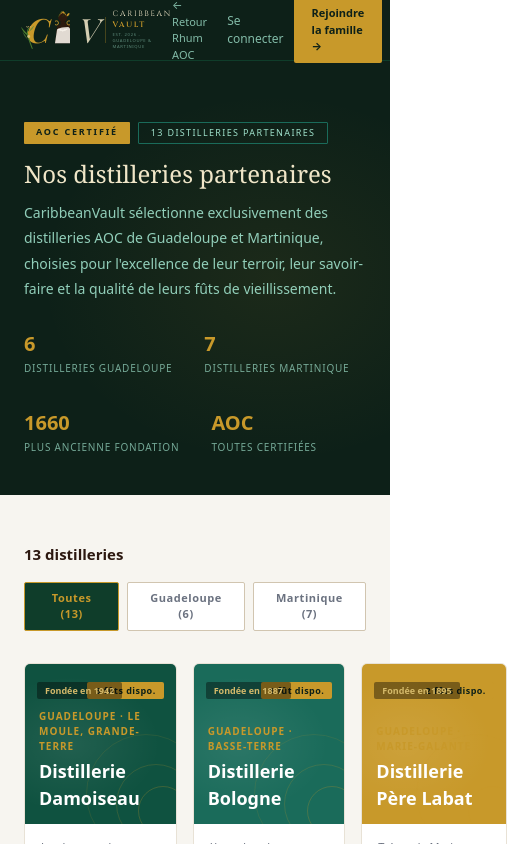
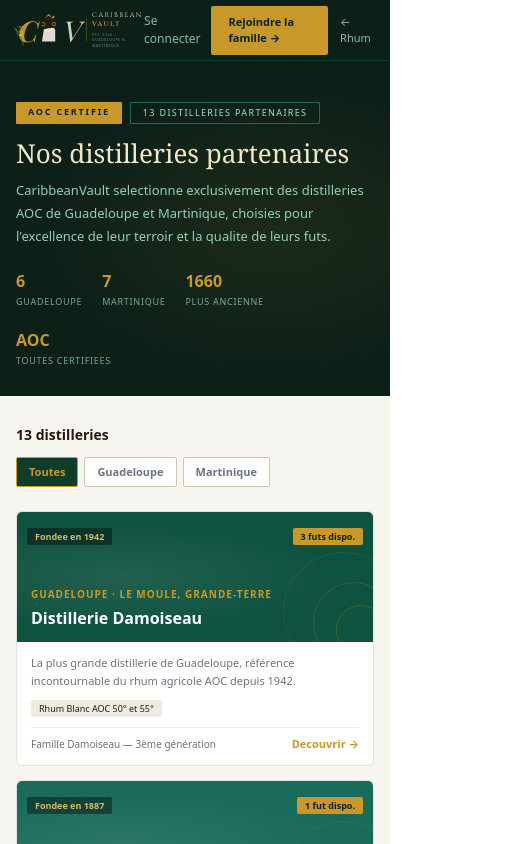
Before and after one commit to Canasuc/caribbeanvault, a Next.js app: page /distilleries in a window 390 px wide. Shown: the top 844 px of the page, 507 px wide, since content can reach past the window. Built offline with nearby package versions, Linux system fonts and the light colour scheme; no server answers.

Commit message:
Responsive mobile distilleries liste

```diff
--- a/src/app/distilleries/page.tsx
+++ b/src/app/distilleries/page.tsx
@@ -6,6 +6,7 @@ import { DISTILLERIES } from "@/lib/distilleries";
 import Footer from "@/components/Footer";
 import { LogoEmeraude } from "@/components/Logo";
 import NavbarAuth from "@/components/NavbarAuth";
+import { useBreakpoint } from "@/hooks/useBreakpoint";
 
 const C = {
   noir:    "#0D2018",
@@ -24,81 +25,95 @@ const C = {
 export default function DistilleriesPage() {
   const [filtre, setFiltre] = useState<"toutes" | "Guadeloupe" | "Martinique">("toutes");
   const [hovered, setHovered] = useState<string | null>(null);
+  const [menuOpen, setMenuOpen] = useState(false);
+  const { isMobile, isTablet } = useBreakpoint();
 
   const filtrees = DISTILLERIES.filter(d =>
     filtre === "toutes" ? true : d.ile === filtre
   );
 
+  const colsGrille = isMobile ? "1fr" : isTablet ? "repeat(2, 1fr)" : "repeat(3, 1fr)";
+
   return (
     <main style={{ fontFamily: "system-ui, -apple-system, sans-serif", background: C.creme, minHeight: "100vh" }}>
 
-      {/* ── NAVBAR ── */}
-      <nav style={{ background: C.noir, borderBottom: `0.5px solid ${C.foret}`, padding: "0 24px", position: "sticky", top: 0, zIndex: 100 }}>
+      {/* NAVBAR */}
+      <nav style={{ background: C.noir, borderBottom: `0.5px solid ${C.foret}`, padding: "0 16px", position: "sticky", top: 0, zIndex: 100 }}>
         <div style={{ maxWidth: "1100px", margin: "0 auto", display: "flex", alignItems: "center", justifyContent: "space-between", height: "60px" }}>
           <Link href="/" style={{ textDecoration: "none" }}>
-  <LogoEmeraude size={0.7} />
+            <LogoEmeraude size={isMobile ? 0.6 : 0.7} />
           </Link>
-<div style={{ display: "flex", gap: "20px", alignItems: "center" }}>
-  <Link href="/rhum" style={{ color: C.menthe, fontSize: "11px", textDecoration: "none", opacity: .8 }}>← Retour Rhum AOC</Link>
+          <div style={{ display: "flex", gap: "12px", alignItems: "center" }}>
+            {!isMobile && (
+              <Link href="/rhum" style={{ color: C.menthe, fontSize: "11px", textDecoration: "none", opacity: .8 }}>
+                {"← Retour Rhum AOC"}
+              </Link>
+            )}
             <NavbarAuth
               buttonBg="#C8992A"
               buttonColor="#0D2018"
               textColor="#9FE1CB"
               borderColor="rgba(200,153,42,.3)"
             />
+            {isMobile && (
+              <Link href="/rhum" style={{ color: C.menthe, fontSize: "11px", textDecoration: "none", opacity: .8 }}>
+                {"← Rhum"}
+              </Link>
+            )}
           </div>
         </div>
       </nav>
 
-      {/* ── HERO ── */}
-      <section style={{ background: C.noir, padding: "56px 24px 40px", position: "relative", overflow: "hidden" }}>
+      {/* HERO */}
+      <section style={{ background: C.noir, padding: isMobile ? "36px 16px 28px" : "56px 24px 40px", position: "relative", overflow: "hidden" }}>
         <div style={{ position: "absolute", inset: 0, background: `radial-gradient(ellipse at 70% 50%, ${C.or}15 0%, transparent 60%)` }} />
         <div style={{ maxWidth: "1100px", margin: "0 auto", position: "relative" }}>
-          <div style={{ display: "inline-flex", gap: "8px", marginBottom: "16px" }}>
-            <span style={{ background: C.or, color: C.noir, fontSize: "9px", fontWeight: 700, padding: "3px 12px", borderRadius: "1px", letterSpacing: ".2em", textTransform: "uppercase" }}>AOC Certifié</span>
+          <div style={{ display: "inline-flex", gap: "8px", marginBottom: "14px", flexWrap: "wrap" }}>
+            <span style={{ background: C.or, color: C.noir, fontSize: "9px", fontWeight: 700, padding: "3px 12px", borderRadius: "1px", letterSpacing: ".2em", textTransform: "uppercase" }}>AOC Certifie</span>
             <span style={{ border: `0.5px solid ${C.vert}`, color: C.menthe, fontSize: "9px", padding: "3px 12px", borderRadius: "1px", letterSpacing: ".15em", textTransform: "uppercase" }}>13 distilleries partenaires</span>
           </div>
-          <h1 style={{ color: C.orPale, fontSize: "clamp(24px, 4vw, 42px)", fontWeight: 300, lineHeight: 1.2, margin: "0 0 12px", fontFamily: "Georgia, serif" }}>
+          <h1 style={{ color: C.orPale, fontSize: isMobile ? "26px" : "clamp(24px, 4vw, 42px)", fontWeight: 300, lineHeight: 1.2, margin: "0 0 10px", fontFamily: "Georgia, serif" }}>
             Nos distilleries partenaires
           </h1>
-          <p style={{ color: C.menthe, fontSize: "14px", lineHeight: 1.8, maxWidth: "560px", margin: "0 0 28px", opacity: .9 }}>
-            CaribbeanVault sélectionne exclusivement des distilleries AOC de Guadeloupe et Martinique, choisies pour l'excellence de leur terroir, leur savoir-faire et la qualité de leurs fûts de vieillissement.
+          <p style={{ color: C.menthe, fontSize: "13px", lineHeight: 1.8, maxWidth: "560px", margin: "0 0 20px", opacity: .9 }}>
+            CaribbeanVault selectionne exclusivement des distilleries AOC de Guadeloupe et Martinique, choisies pour l'excellence de leur terroir et la qualite de leurs futs.
           </p>
           {/* Stats */}
-          <div style={{ display: "flex", gap: "32px", flexWrap: "wrap" }}>
+          <div style={{ display: "flex", gap: isMobile ? "20px" : "32px", flexWrap: "wrap" }}>
             {[
-              { val: "6", label: "Distilleries Guadeloupe" },
-              { val: "7", label: "Distilleries Martinique" },
-              { val: "1660", label: "Plus ancienne fondation" },
-              { val: "AOC", label: "Toutes certifiées" },
+              { val: "6", label: "Guadeloupe" },
+              { val: "7", label: "Martinique" },
+              { val: "1660", label: "Plus ancienne" },
+              { val: "AOC", label: "Toutes certifiees" },
             ].map((s, i) => (
               <div key={i}>
-                <div style={{ color: C.or, fontSize: "20px", fontWeight: 700 }}>{s.val}</div>
-                <div style={{ color: C.menthe, fontSize: "10px", letterSpacing: ".08em", textTransform: "uppercase", opacity: .7, marginTop: "2px" }}>{s.label}</div>
+                <div style={{ color: C.or, fontSize: isMobile ? "16px" : "20px", fontWeight: 700 }}>{s.val}</div>
+                <div style={{ color: C.menthe, fontSize: "9px", letterSpacing: ".08em", textTransform: "uppercase", opacity: .7, marginTop: "2px" }}>{s.label}</div>
               </div>
             ))}
           </div>
         </div>
       </section>
 
-      {/* ── FILTRES + GRILLE ── */}
-      <section style={{ padding: "48px 24px" }}>
+      {/* FILTRES + GRILLE */}
+      <section style={{ padding: isMobile ? "28px 16px" : "48px 24px" }}>
         <div style={{ maxWidth: "1100px", margin: "0 auto" }}>
 
           {/* Filtres */}
-          <div style={{ display: "flex", justifyContent: "space-between", alignItems: "center", marginBottom: "32px", flexWrap: "wrap", gap: "16px" }}>
-            <div style={{ color: C.texte, fontSize: "15px", fontWeight: 600 }}>
+          <div style={{ display: "flex", justifyContent: "space-between", alignItems: "center", marginBottom: "24px", flexWrap: "wrap", gap: "12px" }}>
+            <div style={{ color: C.texte, fontSize: "14px", fontWeight: 600 }}>
               {filtrees.length} distillerie{filtrees.length > 1 ? "s" : ""}
             </div>
-            <div style={{ display: "flex", gap: "8px" }}>
+            <div style={{ display: "flex", gap: "6px" }}>
               {[
-                { key: "toutes", label: "Toutes (13)" },
-                { key: "Guadeloupe", label: "Guadeloupe (6)" },
-                { key: "Martinique", label: "Martinique (7)" },
+                { key: "toutes", label: isMobile ? "Toutes" : "Toutes (13)" },
+                { key: "Guadeloupe", label: isMobile ? "Guadeloupe" : "Guadeloupe (6)" },
+                { key: "Martinique", label: isMobile ? "Martinique" : "Martinique (7)" },
               ].map(f => (
                 <button key={f.key} onClick={() => setFiltre(f.key as typeof filtre)} style={{
-                  padding: "7px 18px", borderRadius: "2px", cursor: "pointer",
-                  fontSize: "11px", fontWeight: 600, letterSpacing: ".05em",
+                  padding: isMobile ? "6px 12px" : "7px 18px",
+                  borderRadius: "2px", cursor: "pointer",
+                  fontSize: "11px", fontWeight: 600,
                   border: filtre === f.key ? `1.5px solid ${C.or}` : `1px solid #D1C5B0`,
                   background: filtre === f.key ? C.foret : "white",
                   color: filtre === f.key ? C.or : C.gris,
@@ -111,7 +126,7 @@ export default function DistilleriesPage() {
           </div>
 
           {/* Grille */}
-          <div style={{ display: "grid", gridTemplateColumns: "repeat(3, 1fr)", gap: "16px" }}>
+          <div style={{ display: "grid", gridTemplateColumns: colsGrille, gap: "14px" }}>
             {filtrees.map(d => (
               <Link key={d.slug} href={`/distilleries/${d.slug}`} style={{ textDecoration: "none" }}
                 onMouseEnter={() => setHovered(d.slug)}
@@ -125,10 +140,9 @@ export default function DistilleriesPage() {
                   boxShadow: hovered === d.slug ? "0 8px 24px rgba(0,0,0,.08)" : "none",
                 }}>
 
-                  {/* Photo / Placeholder coloré */}
-                  <div style={{ position: "relative", height: "160px", background: d.couleur, overflow: "hidden" }}>
+                  {/* Header coloré */}
+                  <div style={{ position: "relative", height: isMobile ? "130px" : "160px", background: d.couleur, overflow: "hidden" }}>
                     <div style={{ position: "absolute", inset: 0, background: `radial-gradient(ellipse at 30% 50%, rgba(255,255,255,.08) 0%, transparent 60%)` }} />
-                    {/* Cercles décoratifs */}
                     {[120, 80, 50].map((size, i) => (
                       <div key={i} style={{
                         position: "absolute", right: `-${size / 4}px`, bottom: `-${size / 4}px`,
@@ -136,52 +150,45 @@ export default function DistilleriesPage() {
                         borderRadius: "50%", border: `1px solid ${C.or}${["20", "30", "40"][i]}`,
                       }} />
                     ))}
-                    {/* Contenu sur photo */}
                     <div style={{ position: "absolute", bottom: "12px", left: "14px", right: "14px" }}>
                       <div style={{ color: C.or, fontSize: "10px", fontWeight: 700, letterSpacing: ".1em", textTransform: "uppercase", marginBottom: "4px" }}>
                         {d.ile} · {d.region}
                       </div>
-                      <div style={{ color: "white", fontSize: "18px", fontWeight: 700 }}>{d.nom}</div>
+                      <div style={{ color: "white", fontSize: isMobile ? "16px" : "18px", fontWeight: 700 }}>{d.nom}</div>
                     </div>
-                    {/* Badge fûts dispo */}
-                    <div style={{ position: "absolute", top: "12px", right: "12px" }}>
+                    <div style={{ position: "absolute", top: "10px", right: "10px" }}>
                       {d.futsDisponibles > 0 ? (
-                        <span style={{ background: C.or, color: C.noir, fontSize: "9px", fontWeight: 700, padding: "2px 8px", borderRadius: "2px", letterSpacing: ".05em" }}>
-                          {d.futsDisponibles} fût{d.futsDisponibles > 1 ? "s" : ""} dispo.
+                        <span style={{ background: C.or, color: C.noir, fontSize: "9px", fontWeight: 700, padding: "2px 8px", borderRadius: "2px" }}>
+                          {d.futsDisponibles} fut{d.futsDisponibles > 1 ? "s" : ""} dispo.
                         </span>
                       ) : (
                         <span style={{ background: "rgba(255,255,255,.15)", color: "rgba(255,255,255,.7)", fontSize: "9px", padding: "2px 8px", borderRadius: "2px" }}>
-                          Liste d'attente
+                          {"Liste d'attente"}
                         </span>
                       )}
                     </div>
-                    {/* Année fondation */}
-                    <div style={{ position: "absolute", top: "12px", left: "12px" }}>
+                    <div style={{ position: "absolute", top: "10px", left: "10px" }}>
                       <span style={{ background: "rgba(0,0,0,.4)", color: C.orClair, fontSize: "9px", fontWeight: 700, padding: "2px 8px", borderRadius: "2px" }}>
-                        Fondée en {d.fondee}
+                        Fondee en {d.fondee}
                       </span>
                     </div>
                   </div>
 
                   {/* Corps */}
-                  <div style={{ padding: "14px 16px" }}>
-                    <div style={{ color: C.gris, fontSize: "11px", lineHeight: 1.6, marginBottom: "12px", display: "-webkit-box", WebkitLineClamp: 2, WebkitBoxOrient: "vertical", overflow: "hidden" }}>
+                  <div style={{ padding: "12px 14px" }}>
+                    <div style={{ color: C.gris, fontSize: "11px", lineHeight: 1.6, marginBottom: "10px", display: "-webkit-box", WebkitLineClamp: 2, WebkitBoxOrient: "vertical", overflow: "hidden" }}>
                       {d.description}
                     </div>
-                    {/* Spécialités */}
-                    <div style={{ display: "flex", gap: "6px", flexWrap: "wrap", marginBottom: "12px" }}>
-                      {d.specialites.slice(0, 2).map((s, i) => (
+                    <div style={{ display: "flex", gap: "6px", flexWrap: "wrap", marginBottom: "10px" }}>
+                      {d.specialites.slice(0, isMobile ? 1 : 2).map((s, i) => (
                         <span key={i} style={{ background: "#F0EBE1", color: C.texte, fontSize: "9px", padding: "2px 8px", borderRadius: "2px", fontWeight: 500 }}>
                           {s.split("—")[0].trim()}
                         </span>
                       ))}
                     </div>
-                    {/* Footer carte */}
-                    <div style={{ display: "flex", justifyContent: "space-between", alignItems: "center", borderTop: "0.5px solid #F0EBE1", paddingTop: "10px" }}>
+                    <div style={{ display: "flex", justifyContent: "space-between", alignItems: "center", borderTop: "0.5px solid #F0EBE1", paddingTop: "8px" }}>
                       <div style={{ color: C.gris, fontSize: "10px" }}>{d.statut}</div>
-                      <div style={{ color: C.or, fontSize: "11px", fontWeight: 700 }}>
-                        Découvrir →
-                      </div>
+                      <div style={{ color: C.or, fontSize: "11px", fontWeight: 700 }}>{"Decouvrir →"}</div>
                     </div>
                   </div>
                 </div>
```
Lines whose indentation alone changed are shown as unchanged.
